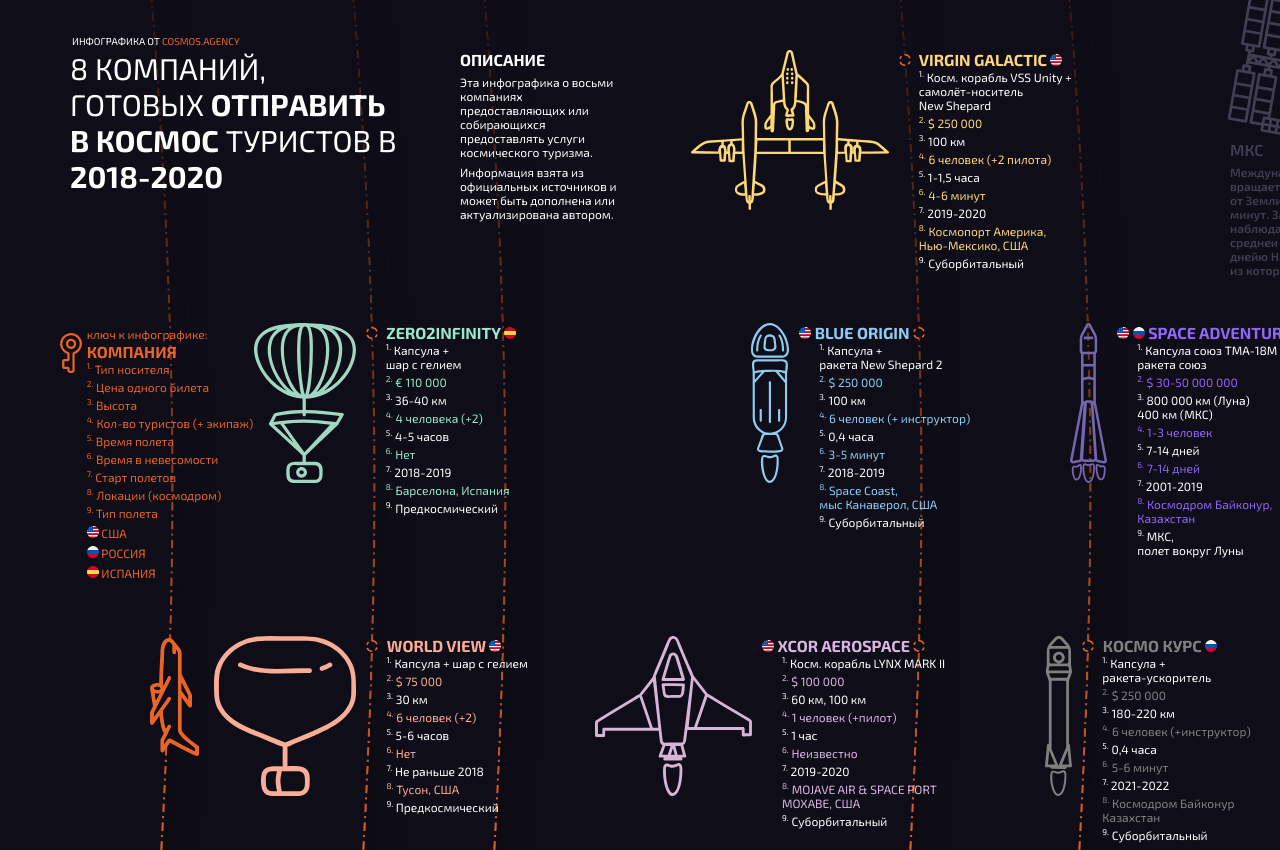
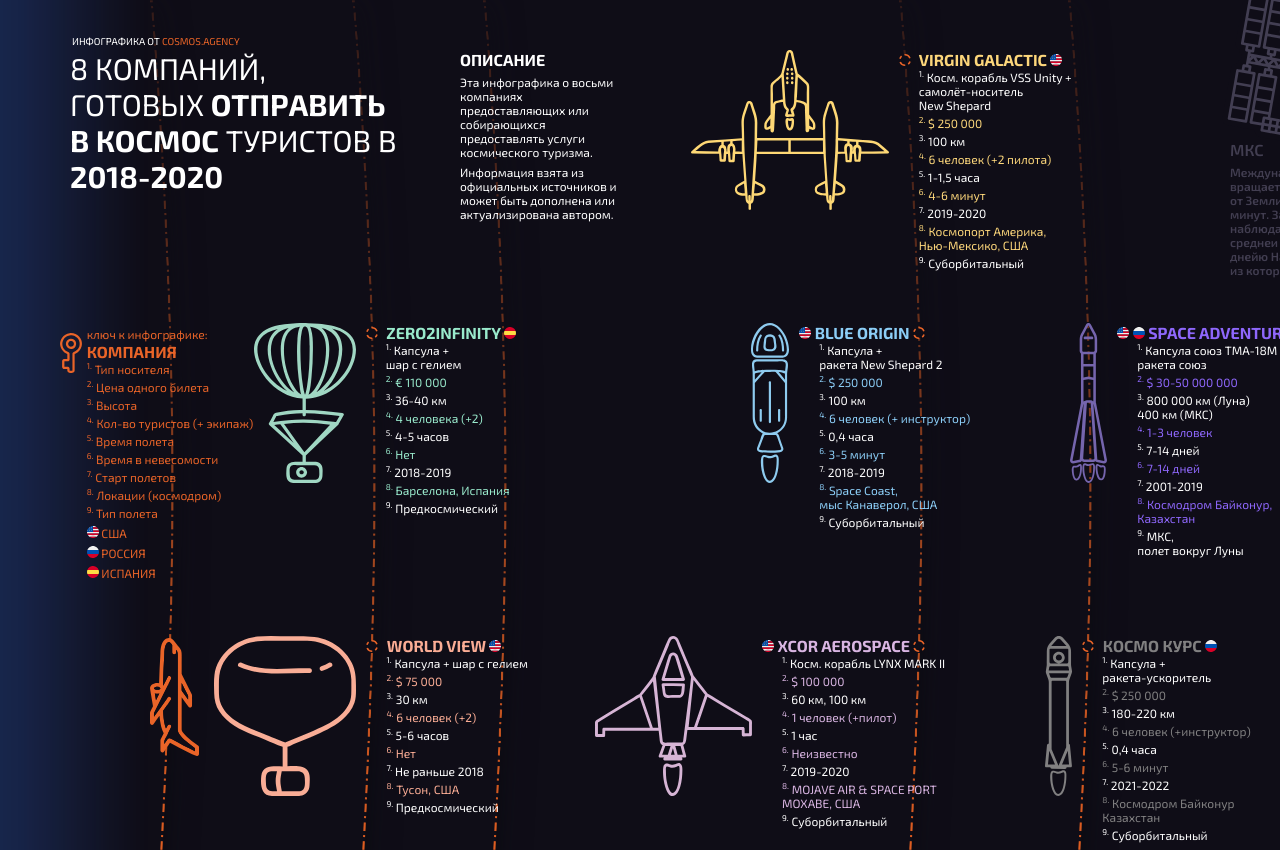
Before and after one commit to vmelnychuk/cosmos-agency, a plain HTML site: page index.html in a window 1280 px wide. Shown: the top 850 px of the page. Drawn offline with Linux system fonts and the light colour scheme.

Commit message:
add background for earth

```diff
--- a/css/main.css
+++ b/css/main.css
@@ -6,6 +6,8 @@ body {
      font-weight: 400;
      margin: 10px;
      background-color: #0F0D17;
+     background-image: url('../img/left_bg_light.png');
+     background-repeat: repeat-y;
 }
 
 h2 {
```
Also changed, not shown: img/left_bg_light.png (added).
